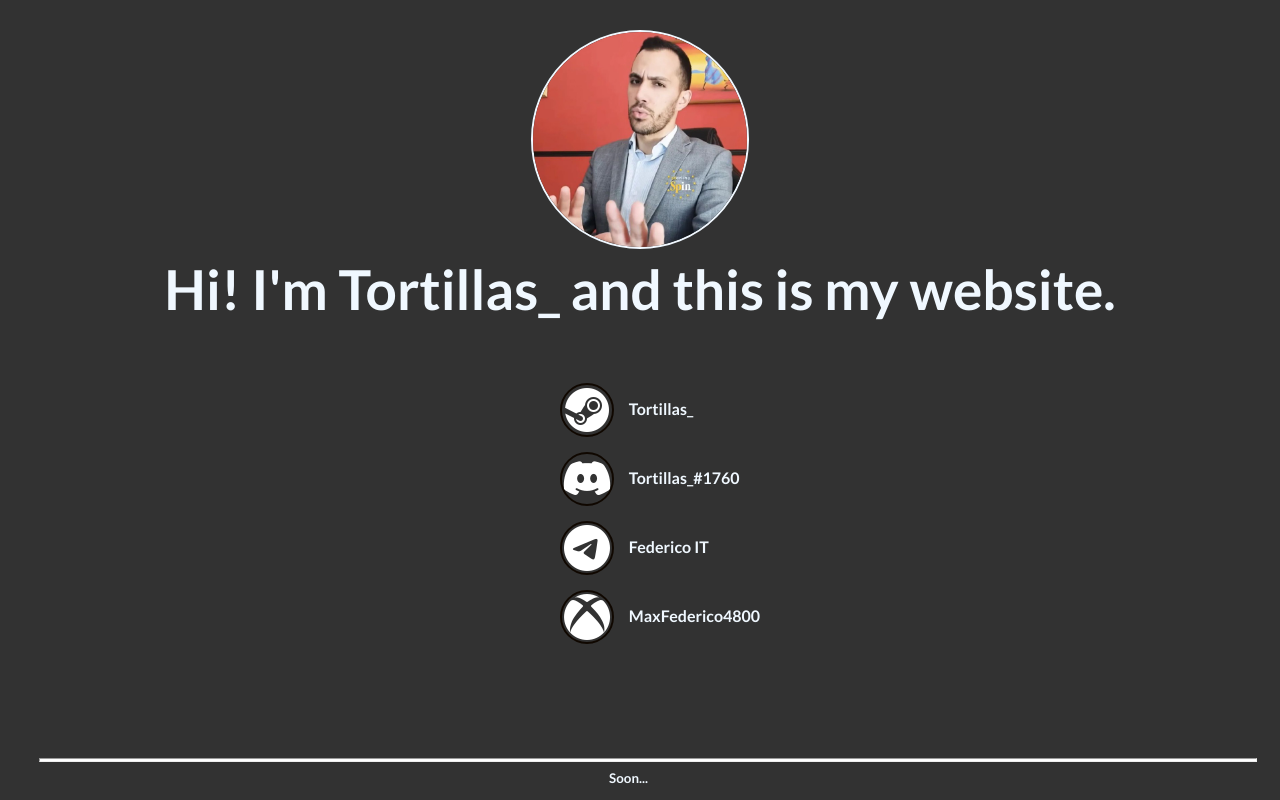
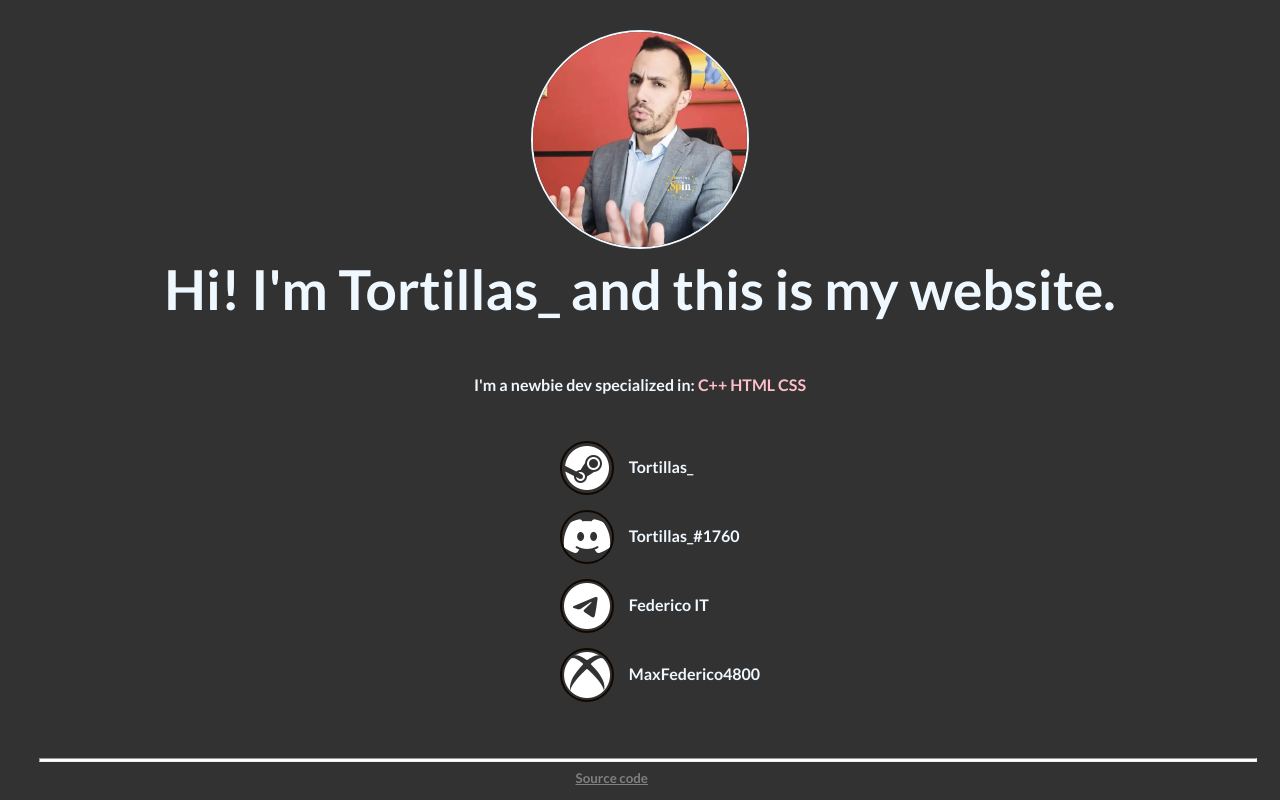
Before and after one commit to Tortillas-IT/ownWeb, a plain HTML site: page index.html in a window 1280 px wide. Drawn offline with Linux system fonts and the light colour scheme.

Commit message:
beta 0.2

```diff
--- a/index.html
+++ b/index.html
@@ -9,13 +9,16 @@
         <title>Tortillas_'s Website</title>
     </head>
     <body style="background-color: #323232";>
-        <section>
-            <center>
-            <img src="Images/logo2.jpeg" width="17%" style="margin-top: 22px" title="liccardorosario_">
-            <h1 style="font-size: 55px; margin-top: 4px;">Hi! I'm Tortillas_ and this is my website.</h1>
-            </center>
-        </section>
-
+        <center>
+        <img src="Images/logo2.jpeg" width="17%" style="margin-top: 22px" title="liccardorosario_">
+        <h1 style="font-size: 55px; margin-top: 4px;">Hi! I'm Tortillas_ and this is my website.</h1>
+        <div class="bio">
+                <p>I'm a newbie dev specialized in:
+            </div>
+            <div class="bio">
+            <p style="color: pink;">C++ HTML CSS</p>
+            </div>
+        </center>
         <ul>
             <li class="social">
                 <a class="icon-text" href="https://steamcommunity.com/id/tortillas_/" target="_blank">
@@ -30,7 +33,7 @@
             </li>
                 </a>
             <li class="social">
-                <a class="icon-text" href="https://t.me/Federico_IT" target="_blank"></a>
+                <a class="icon-text" href="https://t.me/Federico_IT" target="_blank">
                     <img src="Images/telegram.png" class="icons">
                     <p>Federico IT</p></a>
             </li>
@@ -45,7 +48,7 @@
 
         <footer>
             <hr size="4">
-            <sub>Soon...</sub>
+            <a href="https://github.com/Tortillas-IT/ownWeb"><sub style="color: grey;">Source code</sub></a>
         </footer>
     </body>
 </html>
--- a/style.css
+++ b/style.css
@@ -35,6 +35,13 @@ a:hover {
     color: red;
 }
 
+sub {
+text-decoration: underline;
+}
+
+.bio {
+    display: inline-block;
+}
 
 .icons {
     filter: invert(1);
```
